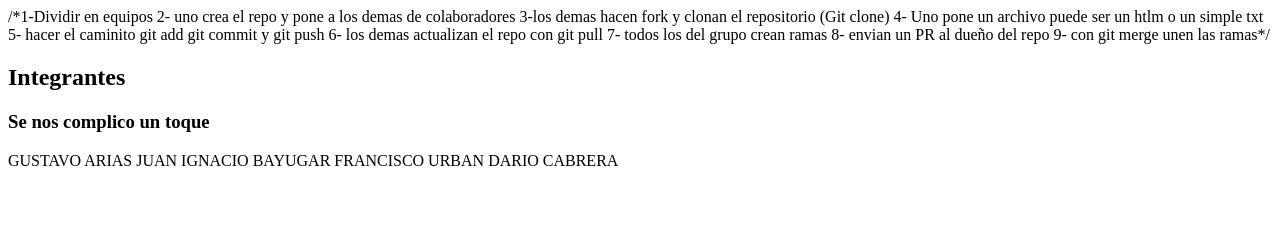
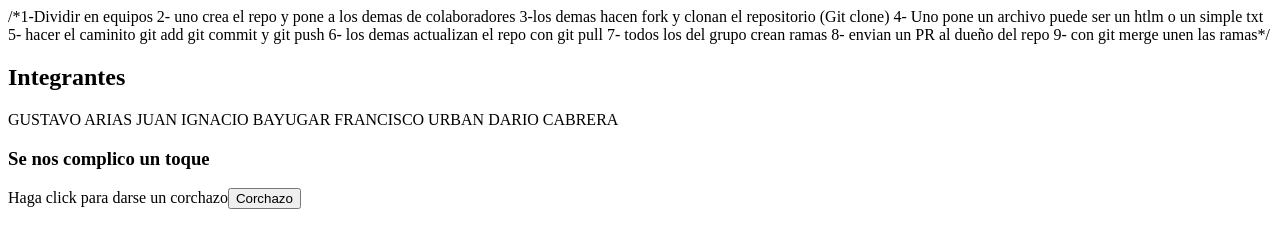
Before and after one commit to DarioWCabrera/TRABAJO-FIP-GIT, a plain HTML site: page index.html in a window 1280 px wide. Drawn offline with Linux system fonts and the light colour scheme.

Commit message:
se agrego un boton super util

```diff
--- a/index.html
+++ b/index.html
@@ -16,12 +16,14 @@
 </head>
 <body>
        <h2>Integrantes</h2>
-       <h3>Se nos complico un toque</h3>
-    <p> GUSTAVO ARIAS
-        JUAN IGNACIO BAYUGAR
-        FRANCISCO URBAN
-        DARIO CABRERA
+       <p>
+           GUSTAVO ARIAS
+           JUAN IGNACIO BAYUGAR
+           FRANCISCO URBAN
+           DARIO CABRERA
 
-    </p>
+        </p>
+        <h3>Se nos complico un toque</h3>
+        <label for="corchazo">Haga click para darse un corchazo</label><button name="corchazo">Corchazo</button>
 </body>
 </html>
```
